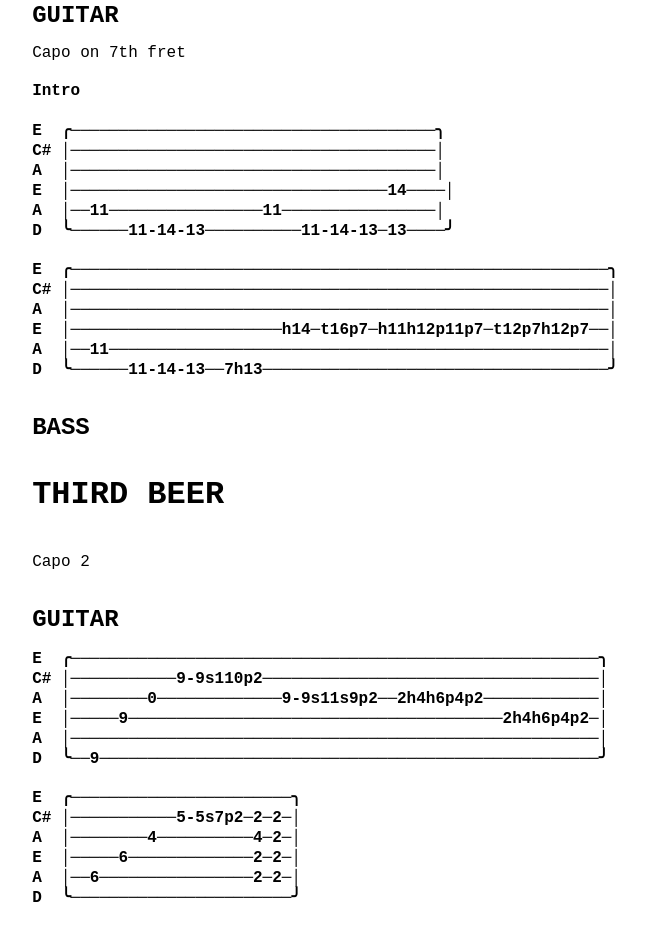
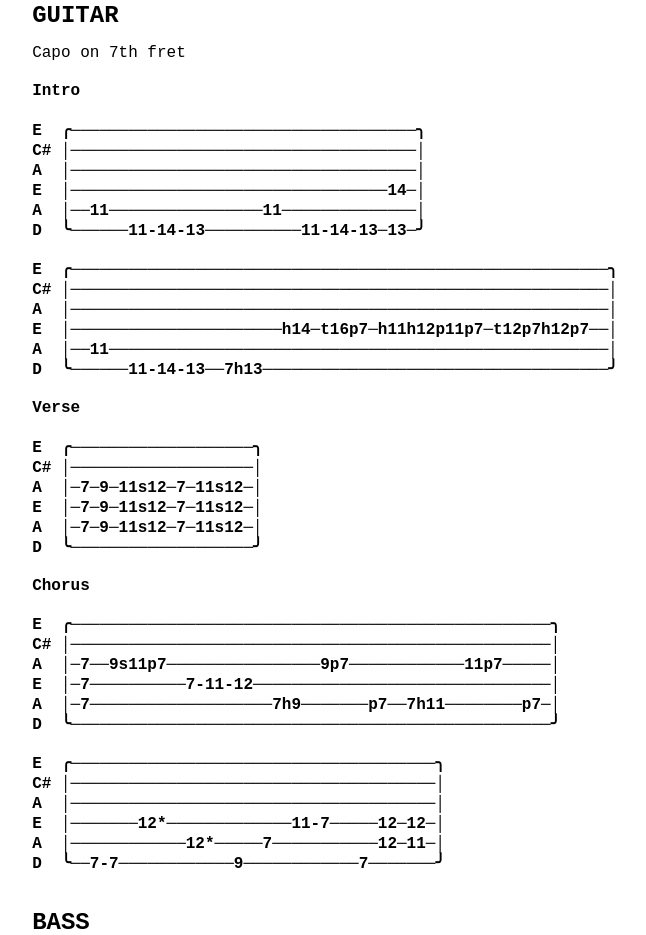
Before and after one commit to latergatorband/latergatorband.github.io, a plain HTML site: page hard_to_say.html in a window 1280 px wide. Shown: the part 340-1275 px from the top of the page, without its empty margins (243-889 px from the left). Drawn offline with Linux system fonts and the light colour scheme; a web font is replaced by a local one.

Commit message:
support multi-char chords

```diff
--- a/hard_to_say.html
+++ b/hard_to_say.html
@@ -42,12 +42,12 @@
 <p>Capo on 7th fret</p>
 <p><strong>Intro</strong></p>
 <div class="jtab">
-<pre><code>E  ╭──────────────────────────────────────╮
-C# │──────────────────────────────────────│
-A  │──────────────────────────────────────│
-E  │─────────────────────────────────14────│
-A  │──11────────────────11────────────────│
-D  ╰──────11-14-13──────────11-14-13─13────╯
+<pre><code>E  ╭────────────────────────────────────╮
+C# │────────────────────────────────────│
+A  │────────────────────────────────────│
+E  │─────────────────────────────────14─│
+A  │──11────────────────11──────────────│
+D  ╰──────11-14-13──────────11-14-13─13─╯
 </code></pre>
 <pre><code>E  ╭────────────────────────────────────────────────────────╮
 C# │────────────────────────────────────────────────────────│
@@ -55,6 +55,33 @@ A  │────────────────────────
 E  │──────────────────────h14─t16p7─h11h12p11p7─t12p7h12p7──│
 A  │──11────────────────────────────────────────────────────│
 D  ╰──────11-14-13──7h13────────────────────────────────────╯
+</code></pre>
+</div>
+<p><strong>Verse</strong></p>
+<div class="jtab">
+<pre><code>E  ╭───────────────────╮
+C# │───────────────────│
+A  │─7─9─11s12─7─11s12─│
+E  │─7─9─11s12─7─11s12─│
+A  │─7─9─11s12─7─11s12─│
+D  ╰───────────────────╯
+</code></pre>
+</div>
+<p><strong>Chorus</strong></p>
+<div class="jtab">
+<pre><code>E  ╭──────────────────────────────────────────────────╮
+C# │──────────────────────────────────────────────────│
+A  │─7──9s11p7────────────────9p7────────────11p7─────│
+E  │─7──────────7-11-12───────────────────────────────│
+A  │─7───────────────────7h9───────p7──7h11────────p7─│
+D  ╰──────────────────────────────────────────────────╯
+</code></pre>
+<pre><code>E  ╭──────────────────────────────────────╮
+C# │──────────────────────────────────────│
+A  │──────────────────────────────────────│
+E  │───────12*─────────────11-7─────12─12─│
+A  │────────────12*─────7───────────12─11─│
+D  ╰──7-7────────────9────────────7───────╯
 </code></pre>
 </div>
 <h2 id="bass">Bass</h2>
```
Also changed, not shown: 3 other files.
